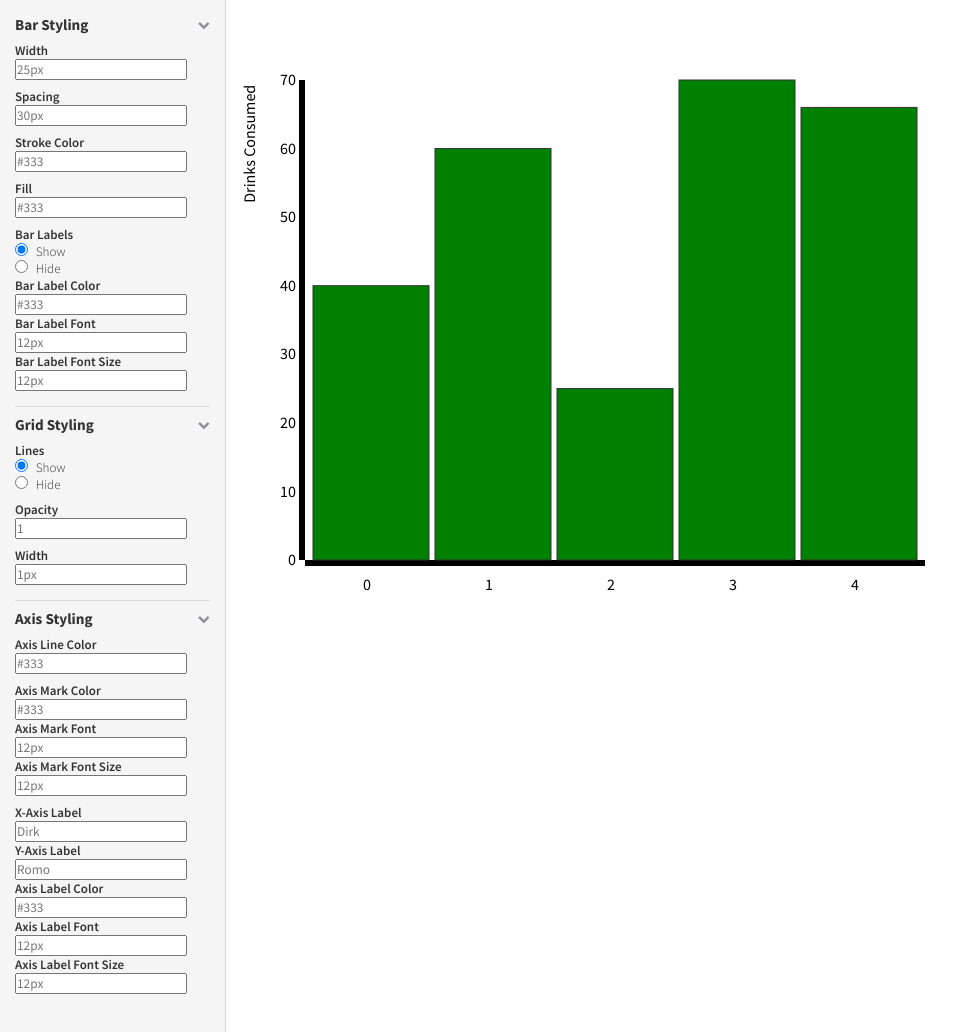
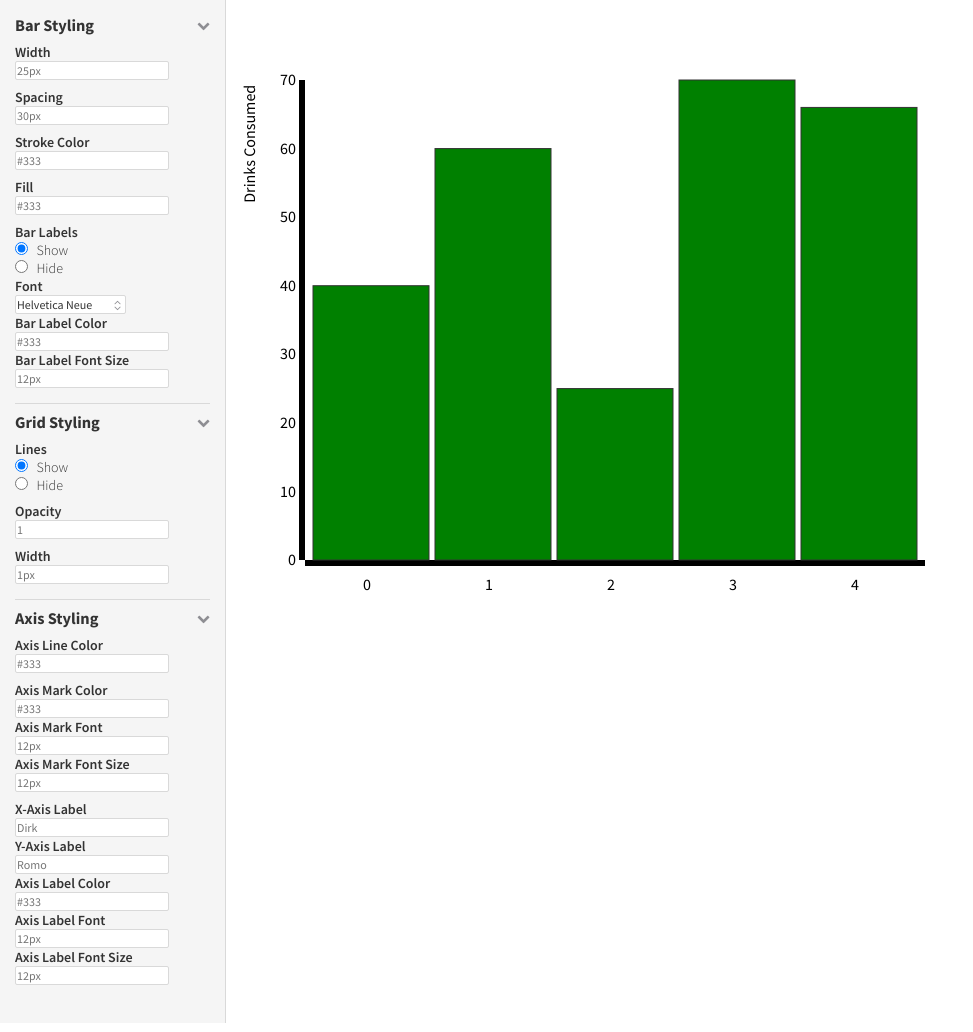
Before and after one commit to pkbriggs/project448b, a PHP site: page / in a window 1280 px wide. Shown: the whole page, without its empty margins (0-973 px from the left). Run offline with PHP 8.4, Linux system fonts and the light colour scheme.

Commit message:
dropdown without the dropping down part

```diff
--- /dev/null
+++ b/css/dropdown.css
@@ -0,0 +1,25 @@
+.dropdown {
+	position: relative;
+	border: 1px solid #D9D9D9;
+	border-radius: 2px;
+	background: white;
+	width: 107px;
+	font-size: 12px;
+	font-weight: 400;
+	padding: 1px;
+}
+
+.dropdown .fa {
+	position: absolute;
+	color: #8E8E93;
+	right: 4px;
+	font-size: 11px;
+}
+
+.dropdown .fa-angle-up {
+	margin-top: -0.5px;
+}
+
+.dropdown .fa-angle-down {
+	margin-top: 5.5px;
+}
--- a/css/style.css
+++ b/css/style.css
@@ -11,6 +11,15 @@ html, body {
 
 textarea:focus, input:focus{
     outline: none;
+}
+
+textarea, input {
+	border-style: solid;
+	border: 1px solid #D9D9D9;
+	border-radius: 2px;
+
+	font-size: 12px;
+	padding: 1px;
 }
 
 .bold {
@@ -45,5 +54,5 @@ textarea:focus, input:focus{
 	padding: 15px;
 	background-color: #F5F5F5;
 	border-right: 1px solid #D9D9D9;
-	font-size: 13px;
+	font-size: 14px;
 }
--- a/index.html
+++ b/index.html
@@ -7,6 +7,7 @@
   <title>Final Project | CS448B</title>
   <link rel="stylesheet" href="css/style.css">
   <link rel="stylesheet" href="css/controls.css">
+  <link rel="stylesheet" href="css/dropdown.css">
 
   <!-- Fonts -->
   <link href='https://fonts.googleapis.com/css?family=Source+Sans+Pro:400,300,600,700,900,600italic,700italic,400italic,300italic,900italic' rel='stylesheet' type='text/css'>
@@ -56,11 +57,17 @@
         <input type="radio" name="bar_label_toggle" value="Show" checked> <span class="light"> &nbsp; Show<span><br>
         <input type="radio" name="bar_label_toggle" value="Hide"> <span class="light"> &nbsp; Hide</span>
 
+
+        <div class="input_subtitle">Font</div>
+        <div class="style_input font_picker dropdown">
+          Helvetica Neue
+          <i class="fa fa-angle-up"></i>
+          <i class="fa fa-angle-down"></i>
+        </div>
+
+
         <div class="input_subtitle">Bar Label Color</div>
         <input class="style_input color_picker" placeholder="#333" data-type="bar_label_color"></input>
-
-        <div class="input_subtitle">Bar Label Font</div>
-        <input class="style_input font_picker" placeholder="12px" data-type="bar_label_font"></input>
 
         <div class="input_subtitle">Bar Label Font Size</div>
         <input class="style_input" placeholder="12px" data-type="bar_label_font_size"></input>
```
